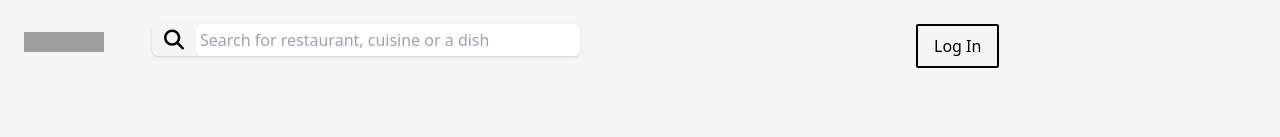
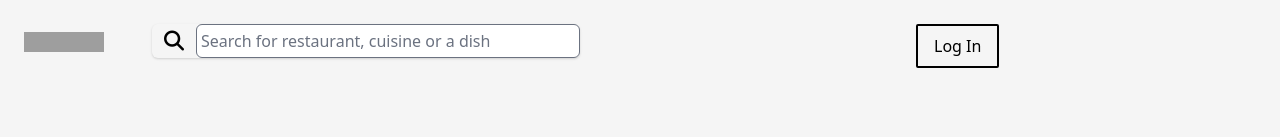
Before and after one commit to Kamalkvaishnav/Zomato-clone, a React (Create React App) app in the folder client/: page / in a window 1280 px wide. Shown: the top 137 px of the page. Built offline with nearby package versions, Linux system fonts and the light colour scheme; no server answers; grey boxes are pictures that could not be loaded.

Commit message:
add tailwindcss/forms and axios

```diff
--- a/client/package.json
+++ b/client/package.json
@@ -5,9 +5,11 @@
   "dependencies": {
     "@auth0/auth0-react": "^1.8.0",
     "@craco/craco": "^6.4.0",
+    "@tailwindcss/forms": "^0.3.4",
     "@testing-library/jest-dom": "^5.15.0",
     "@testing-library/react": "^11.2.7",
     "@testing-library/user-event": "^12.8.3",
+    "axios": "^0.24.0",
     "cross-env": "^7.0.3",
     "history": "^5.1.0",
     "postcss-cli": "^9.0.2",
--- a/client/tailwind.config.js
+++ b/client/tailwind.config.js
@@ -1,8 +1,6 @@
-
-
 module.exports = {
-  mode: 'jit',
-  purge: ['./src/**/*.{js,jsx,ts,tsx}', './public/index.html'],
+  mode: "jit",
+  purge: ["./src/**/*.{js,jsx,ts,tsx}", "./public/index.html"],
   darkMode: false, // or 'media' or 'class'
   theme: {
     extend: {},
@@ -10,5 +8,5 @@ module.exports = {
   variants: {
     extend: {},
   },
-  plugins: [],
-}
+  plugins: [require("@tailwindcss/forms")],
+};
```
Also changed, not shown: 1 other file (tests, documents, lock files or other folders).
